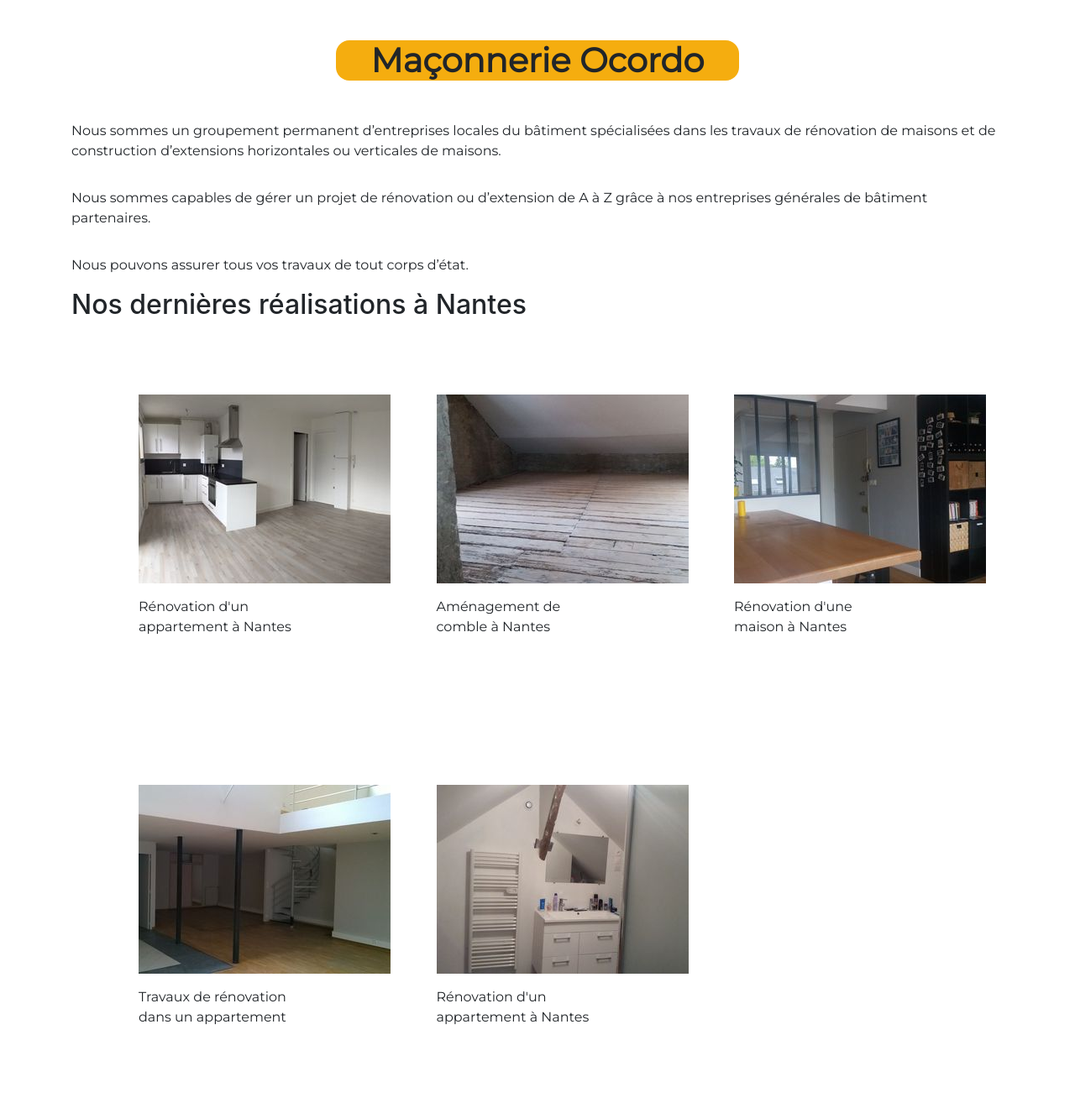
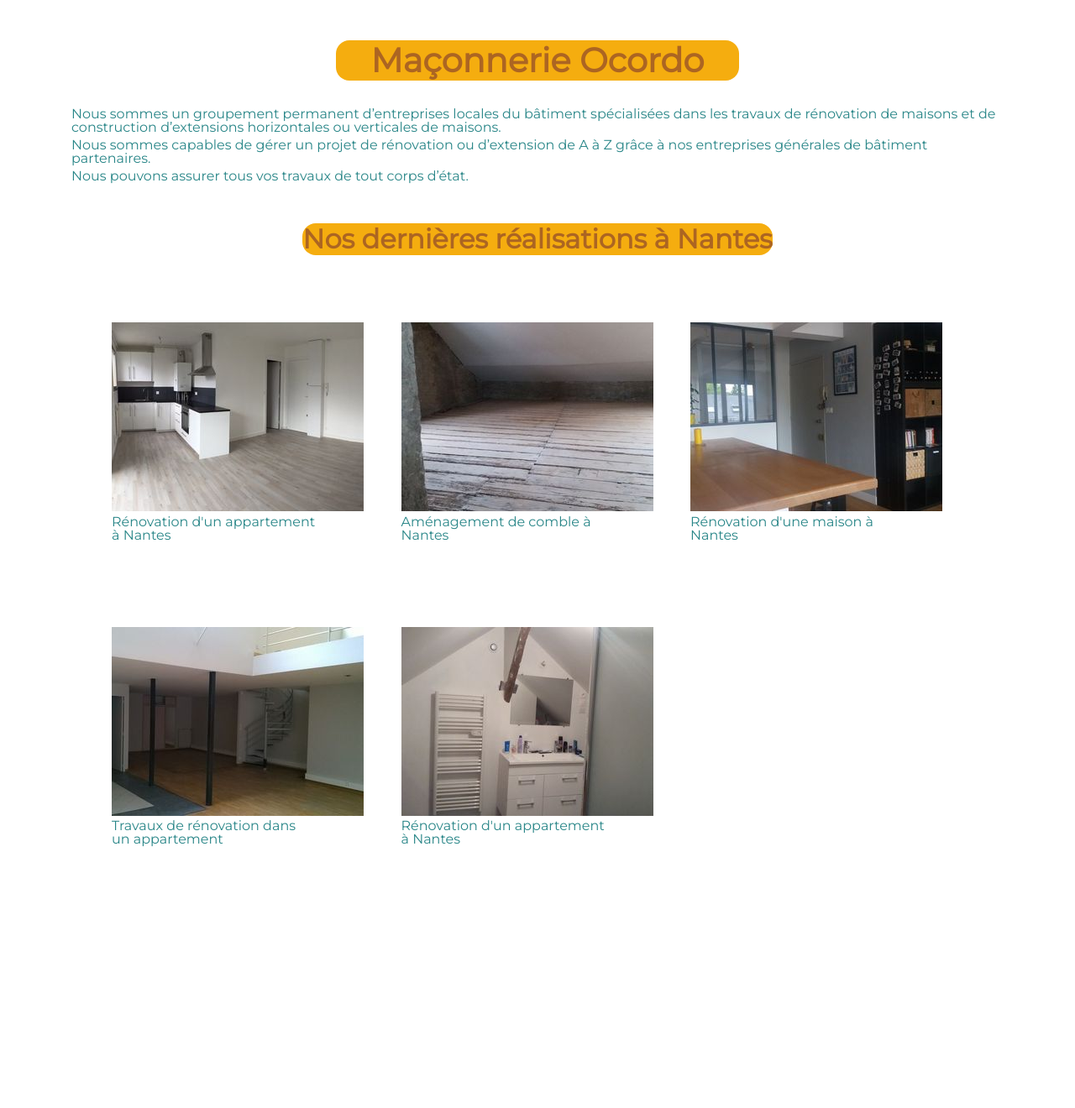
Before and after one commit to YoanMorel/projetPHP, a PHP site: page / in a window 1280 px wide. Shown: the part 64-1384 px from the top of the page at 84% size. After the commit the page ends 1073 px from the top, so only its background shows below. Run offline with PHP 8.4, Linux system fonts and the light colour scheme.

Commit message:
dernier commit

```diff
--- a/assets/css/style.css
+++ b/assets/css/style.css
@@ -1,4 +1,6 @@
-
+body{
+  line-height: 1rem;
+}
 
 .navbar-custom {
   background:#f5ad0f;
@@ -53,26 +55,50 @@ a:hover, a:focus, a:active {
 }
 /*page2*/
 h1{
+  color: rgb(172, 101, 34);
   font-weight: bold;
   font-family: 'Montserrat', sans-serif;
   margin-bottom: 2rem;
   margin-right: auto;
   margin-left: auto;
-  width: 30rem;
+max-width:30rem;
 border-radius:1rem;
 background-color: #f5ad0f;
 text-align: center;
 margin-top: 3rem;
 }
 p{
+color: #298688;
 font-family: 'Montserrat', sans-serif;
-padding-top: 1rem;
+padding-top: 0rem;
+margin-bottom: 0.3rem;
 }
 #i1, #i2, #i3, #i4, #i5{
-  padding:5rem;
-  	width:350px;
-  	display:inline-block;
+  padding:3rem;
+  width:340px;
+  display:inline-block;
   }
 .caption-text{
+  color: #298688;
+margin-top: 0.3rem;
 font-family: 'Montserrat', sans-serif;
 }
+h2{
+  color: rgb(172, 101, 34);
+  font-weight: bold;
+  font-family: 'Montserrat', sans-serif;
+  margin-bottom: 2rem;
+  margin-right: auto;
+  margin-left: auto;
+  max-width:35rem;
+  border-radius:1rem;
+  background-color: #f5ad0f;
+  text-align: center;
+  margin-top: 3rem;
+}
+.info{
+  width: 30rem;
+}
+form{
+  float:left;
+}
--- a/source.xml
+++ b/source.xml
@@ -4,8 +4,8 @@
         <menu>Accueil</menu>
         <title>Accueil - Maçonnerie Ocordo</title>
         <content><![CDATA[<h1>Maçonnerie Ocordo</h1>
-<p>Nous sommes un groupement permanent d’entreprises locales du bâtiment spécialisées dans les travaux de rénovation de maisons et de construction d’extensions horizontales ou verticales de maisons.</p>
-<p>Nous sommes capables de gérer un projet de rénovation ou d’extension de A à Z grâce à nos entreprises générales de bâtiment partenaires.</p>
+<p class="p-0">Nous sommes un groupement permanent d’entreprises locales du bâtiment spécialisées dans les travaux de rénovation de maisons et de construction d’extensions horizontales ou verticales de maisons.</p>
+<p class="p-0">Nous sommes capables de gérer un projet de rénovation ou d’extension de A à Z grâce à nos entreprises générales de bâtiment partenaires.</p>
 <p>Nous pouvons assurer tous vos travaux de tout corps d’état.</p>
 <h2>Nos dernières réalisations à Nantes</h2>
 <div class="gallery_box_single">
@@ -83,9 +83,9 @@ bénéficier de prix très compétitifs et d’un excellent rapport qualité/pri
         <menu>Contact</menu>
         <title>Contactez nous - Maçonnerie Ocordo</title>
         <content><![CDATA[<h1>Contact et Devis</h1>
-<p><iframe style="border: 0; float: right;" src="https://www.google.com/maps/embed?pb=!1m14!1m8!1m3!1d10840.441212216989!2d-1.562078!3d47.214424!3m2!1i1024!2i768!4f13.1!3m3!1m2!1s0x0%3A0x10a23dc1d980bca7!2sOcordo+Travaux+Nantes!5e0!3m2!1sfr!2sfr!4v1434122059096" width="600" height="450" frameborder="0"></iframe></p>
+<p class="map"><iframe style="border: 0; float: right ;" src="https://www.google.com/maps/embed?pb=!1m14!1m8!1m3!1d10840.441212216989!2d-1.562078!3d47.214424!3m2!1i1024!2i768!4f13.1!3m3!1m2!1s0x0%3A0x10a23dc1d980bca7!2sOcordo+Travaux+Nantes!5e0!3m2!1sfr!2sfr!4v1434122059096" width="600" height="450" frameborder="0"></iframe></p>
 <p>POUR OBTENIR UN DEVIS GRATUIT 3 POSSIBILITÉS :</p>
-<ul>
+<ul class="info">
     <li>Téléphonez-nous au 02.51.84.18.24</li>
     <li>Ou écrivez-nous à cette adresse email : contact@ocordo-travaux.fr</li>
     <li>Ou compétez le formulaire ci-dessous :</li>
```
